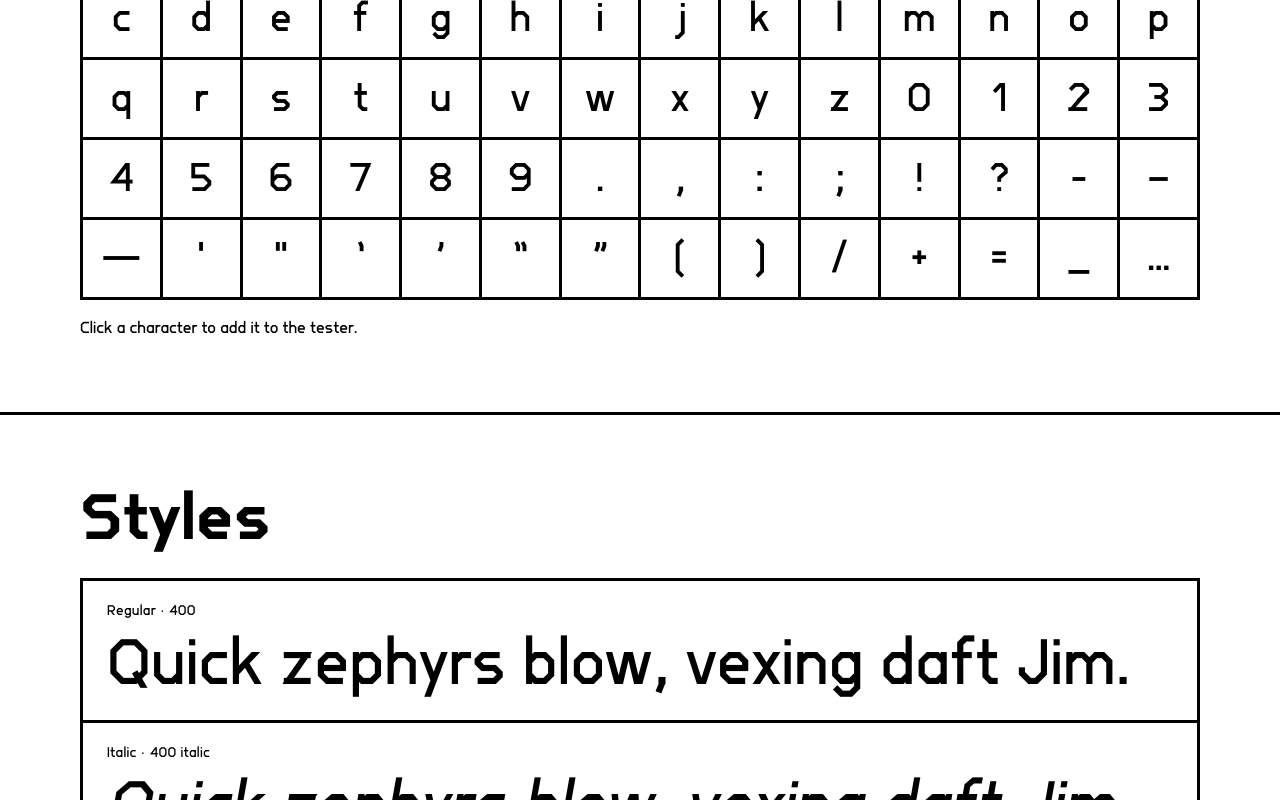
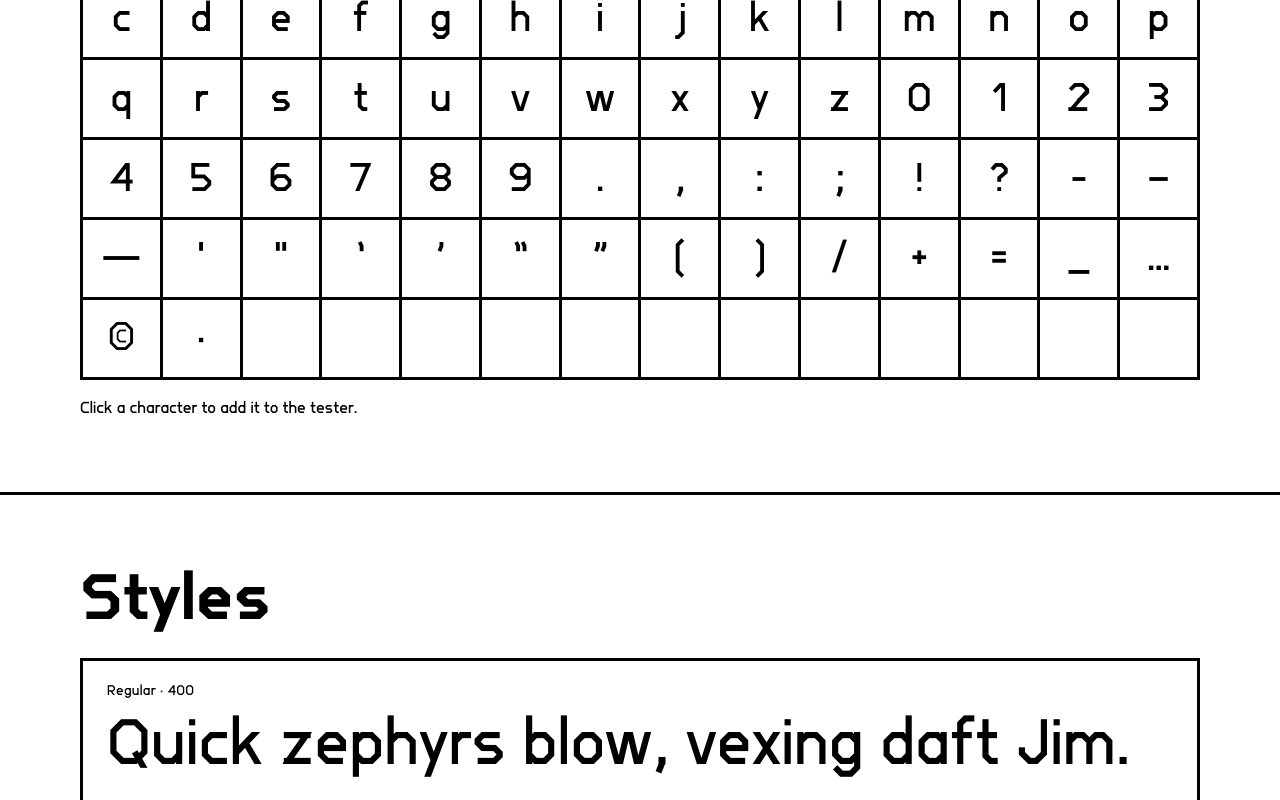
Before and after one commit to iamovi/corte, a plain HTML site: page index.html in a window 1280 px wide. Shown: the part 914-1714 px from the top of the page. Drawn offline with Linux system fonts and the light colour scheme.

Commit message:
Add © and · glyphs, fix Bold nesting bug, bump to 1.1.1
- Add U+00A9 and U+00B7 to the Regular master and rebuild all four styles
- Show both characters in the tester and fill the grid's empty cells
- Keep outer contours nested inside holes when emboldening (the c in ©)
- Bump font version to 1.101 for release 1.1.1
- Document numpy as a build dependency and the character set; point docs at @1.1.1

```diff
--- a/css/corte.css
+++ b/css/corte.css
@@ -1,5 +1,5 @@
 /*!
- * Corte 1.1.0 — Regular, Italic, Bold, Bold Italic
+ * Corte 1.1.1 — Regular, Italic, Bold, Bold Italic
  * Copyright (c) 2026, Hasan Ovi (https://github.com/iamovi),
  * with Reserved Font Name "Corte".
  * Licensed under the SIL Open Font License, Version 1.1 (https://openfontlicense.org)
--- a/css/style.css
+++ b/css/style.css
@@ -100,6 +100,7 @@ input[type="range"] { accent-color: var(--fg); width: min(260px, 60vw); }
   cursor: pointer;
   padding: 0;
 }
+.grid .cell-fill { background: var(--bg); aspect-ratio: 1; }
 .grid button:hover, .grid button:focus-visible { background: var(--fg); color: var(--bg); outline: none; }
 .hint { margin: 16px 0 0; font-size: 16px; }
 
--- a/index.html
+++ b/index.html
@@ -102,7 +102,7 @@
 
       <h3>1. Quick CDN (recommended)</h3>
       <p>Add this link tag inside your HTML <code>&lt;head&gt;</code>. It loads all four styles; browsers only download the ones your page uses.</p>
-      <pre class="code"><code>&lt;link rel="stylesheet" href="https://cdn.jsdelivr.net/gh/iamovi/corte@1.1.0/css/corte.css"&gt;</code></pre>
+      <pre class="code"><code>&lt;link rel="stylesheet" href="https://cdn.jsdelivr.net/gh/iamovi/corte@1.1.1/css/corte.css"&gt;</code></pre>
 
       <h3>2. Self-host</h3>
       <p>Copy the <code>fonts/</code> folder and add one <code>@font-face</code> per style (or just copy <code>css/corte.css</code>):</p>
--- a/js/main.js
+++ b/js/main.js
@@ -5,7 +5,7 @@
   var start = stage.textContent;
 
   var chars = "ABCDEFGHIJKLMNOPQRSTUVWXYZabcdefghijklmnopqrstuvwxyz0123456789" +
-              ".,:;!?-\u2013\u2014'\"\u2018\u2019\u201C\u201D()/+=_\u2026";
+              ".,:;!?-\u2013\u2014'\"\u2018\u2019\u201C\u201D()/+=_\u2026\u00A9\u00B7";
 
   chars.split("").forEach(function (ch) {
     var b = document.createElement("button");
@@ -18,6 +18,25 @@
     });
     grid.appendChild(b);
   });
+
+  function fillLastRow() {
+    var cols = getComputedStyle(grid).gridTemplateColumns.split(" ").filter(Boolean).length;
+    if (!cols) return;
+    var count = grid.querySelectorAll("button").length;
+    var missing = (cols - (count % cols)) % cols;
+    var fillers = grid.querySelectorAll(".cell-fill");
+    if (fillers.length === missing) return;
+    fillers.forEach(function (n) { n.remove(); });
+    for (var i = 0; i < missing; i++) {
+      var d = document.createElement("span");
+      d.className = "cell-fill";
+      d.setAttribute("aria-hidden", "true");
+      grid.appendChild(d);
+    }
+  }
+  fillLastRow();
+  if (window.ResizeObserver) new ResizeObserver(fillLastRow).observe(grid);
+  else window.addEventListener("resize", fillLastRow);
 
   var buttons = document.querySelectorAll("#styleSwitch button");
   buttons.forEach(function (btn) {
```
Also changed, not shown: fonts/Corte-Bold.ttf, fonts/Corte-Bold.woff2, fonts/Corte-BoldItalic.ttf, fonts/Corte-BoldItalic.woff2, fonts/Corte-Italic.ttf, fonts/Corte-Italic.woff2, fonts/Corte-Regular.ttf, fonts/Corte-Regular.woff2, 3 other files.
